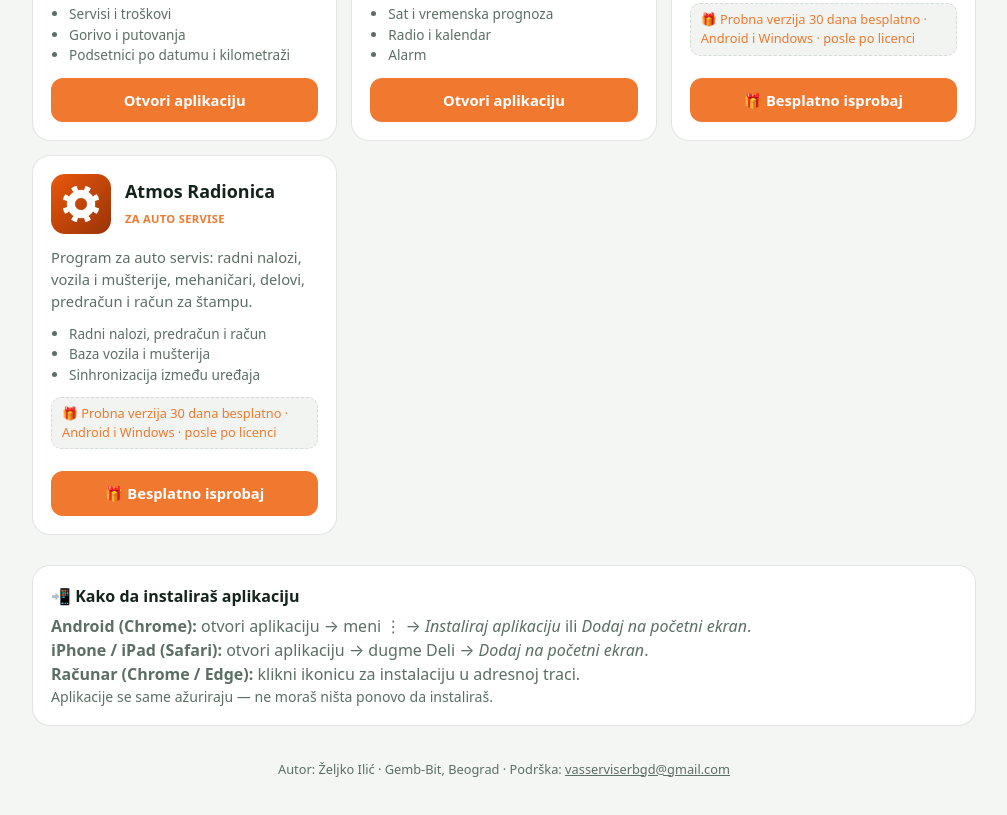
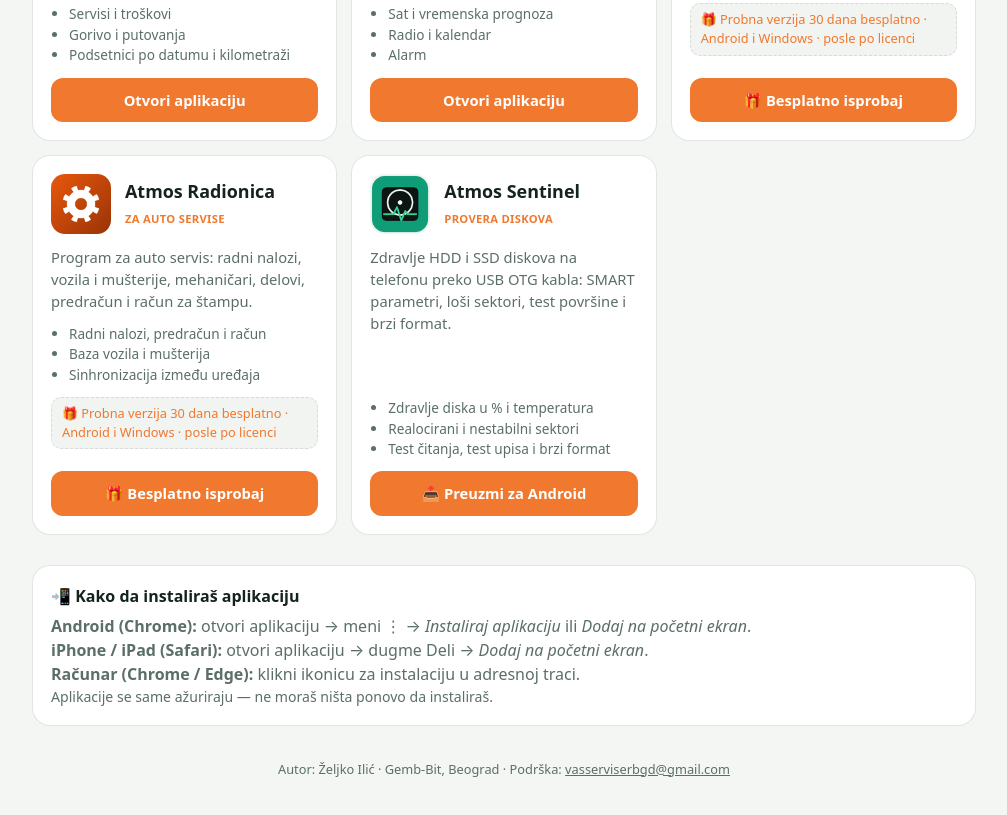
Before and after one commit to gembirdt-bit/atmosaplikacije, a plain HTML site: page index.html in a window 1280 px wide. Shown: the part 815-1630 px from the top of the page, without its empty margins (136-1143 px from the left). Drawn offline with Linux system fonts and the light colour scheme.

Commit message:
Dodat Atmos Sentinel

```diff
--- a/index.html
+++ b/index.html
@@ -4,7 +4,7 @@
 <meta charset="utf-8">
 <meta name="viewport" content="width=device-width,initial-scale=1,viewport-fit=cover">
 <title>Atmos aplikacije</title>
-<meta name="description" content="Besplatne Atmos aplikacije: Atmos Dom, Atmos Ishrana, Atmos Personalni trener, Atmos Auto — servisna knjižica, Atmos Dashboard, Atmos Studio i Atmos Radionica.">
+<meta name="description" content="Besplatne Atmos aplikacije: Atmos Dom, Atmos Ishrana, Atmos Personalni trener, Atmos Auto — servisna knjižica, Atmos Dashboard, Atmos Studio, Atmos Radionica i Atmos Sentinel.">
 <meta name="theme-color" content="#0c1512">
 <link rel="icon" href="ikone/atmos-dashboard.png">
 <meta property="og:title" content="Atmos aplikacije">
@@ -86,7 +86,10 @@ const APPS=[
    f:['Termini: zakazan, dolazi, kasni, završen','Paketi termina i praćenje naplate','Podsetnici Viber / WhatsApp / SMS']},
   {n:'Atmos Radionica',t:'Za auto servise',i:'atmos-radionica',u:BASE+'atmosradionica/',btn:'🎁 Besplatno isprobaj',try:1,
    d:'Program za auto servis: radni nalozi, vozila i mušterije, mehaničari, delovi, predračun i račun za štampu.',
-   f:['Radni nalozi, predračun i račun','Baza vozila i mušterija','Sinhronizacija između uređaja']}
+   f:['Radni nalozi, predračun i račun','Baza vozila i mušterija','Sinhronizacija između uređaja']},
+  {n:'Atmos Sentinel',t:'Provera diskova',i:'atmos-sentinel',u:'https://github.com/gembirdt-bit/gembirdt-bit-atmos-sentinel/releases/latest/download/AtmosSentinel.apk',btn:'📥 Preuzmi za Android',
+   d:'Zdravlje HDD i SSD diskova na telefonu preko USB OTG kabla: SMART parametri, loši sektori, test površine i brzi format.',
+   f:['Zdravlje diska u % i temperatura','Realocirani i nestabilni sektori','Test čitanja, test upisa i brzi format']}
 ];
 const esc=s=>String(s).replace(/[&<>"]/g,c=>({'&':'&amp;','<':'&lt;','>':'&gt;','"':'&quot;'}[c]));
 document.getElementById('apps').innerHTML=APPS.map(a=>`<article class="app">
```
Also changed, not shown: ikone/atmos-sentinel.png (added).
